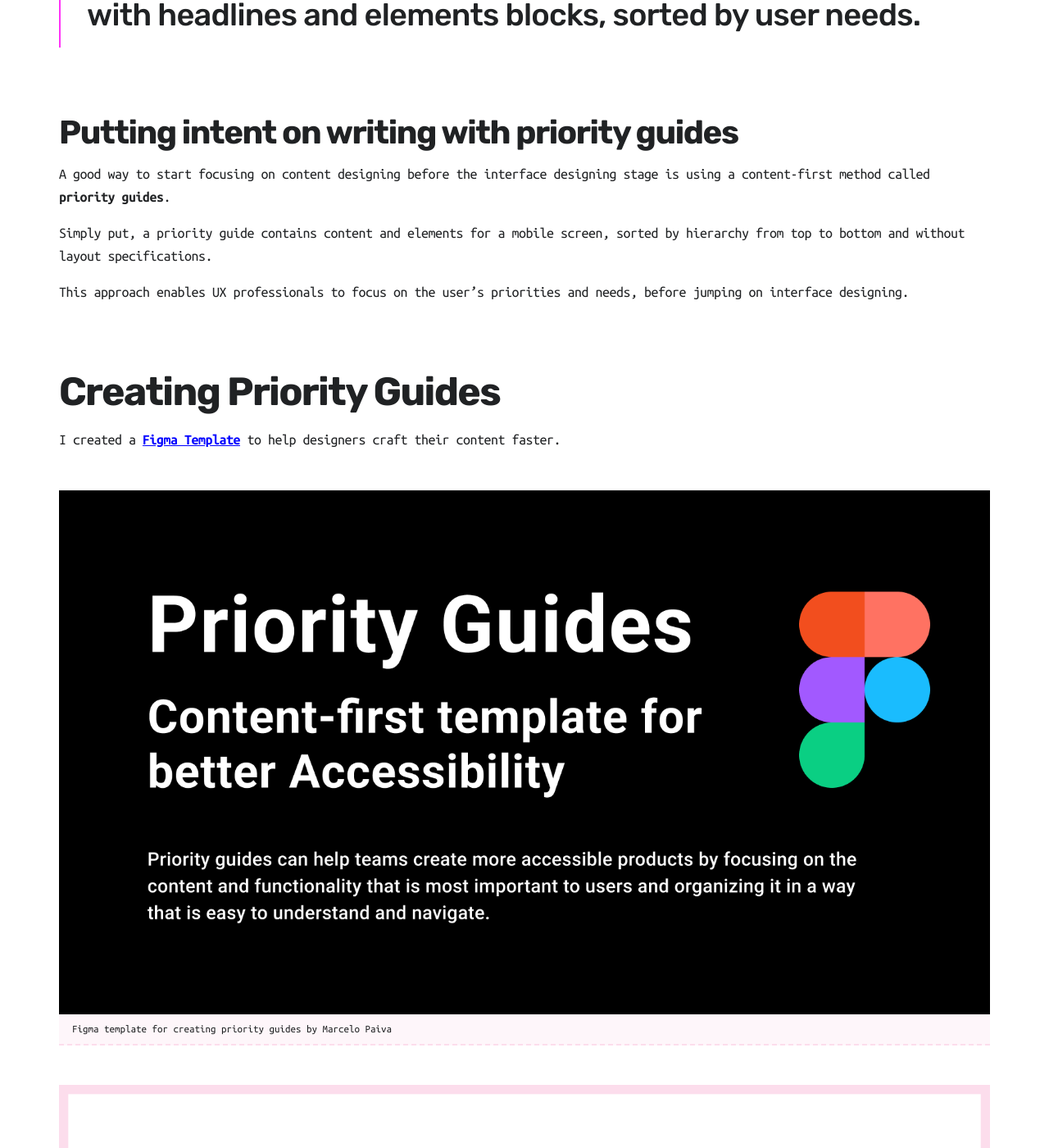
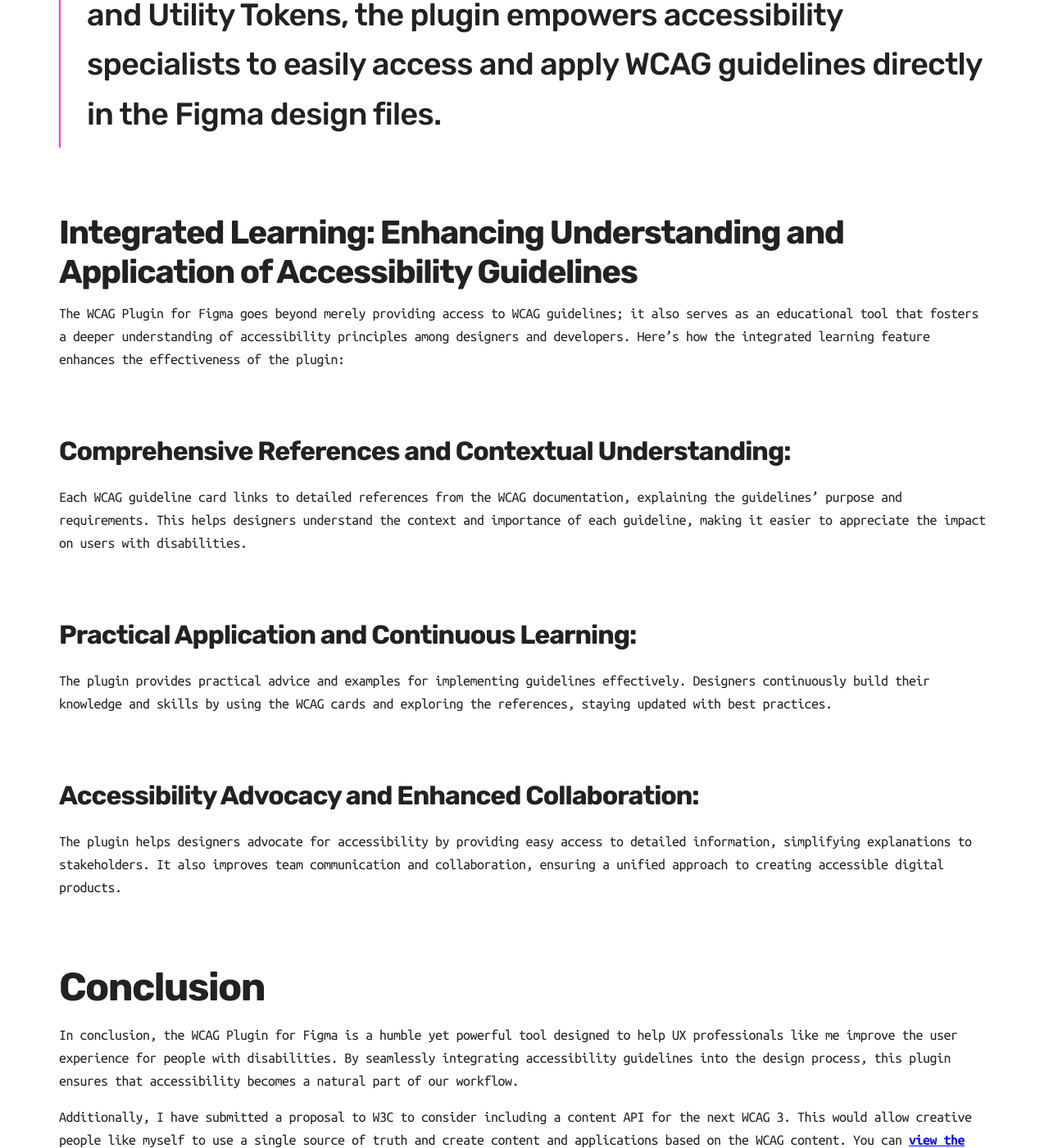
Before and after one commit to mpaiva/venus, a Jekyll site: the page built from _projects/2024-05-25-wcag-plugin.md, in a window 1280 px wide and 1400 px high, scrolled down 3129 px. Shown: the whole window at 82% size. Built offline with Jekyll 4.4.1, drawn with Linux system fonts in a browser that asks for light colours; nearby versions of some CDN libraries; some of the changed text lies outside the part shown.

Commit message:
wcag plugin update

```diff
--- a/_projects/2024-05-25-wcag-plugin.md
+++ b/_projects/2024-05-25-wcag-plugin.md
@@ -48,138 +48,28 @@
 
 By providing tools such as Guideline Search, Notation Cards, and Utility Tokens, the plugin empowers accessibility specialists to easily access and apply WCAG guidelines directly in the Figma design files and have an educational interaction with designers and developers. This ensures that accessibility is a fundamental part of the design workflow rather than an afterthought.
 
-> <h2> Solution </h2> Create good content from the beginning using Priority Guides with headlines and elements blocks, sorted by user needs.
+> <h2> Solution </h2> By providing tools such as Guideline Search, Notation Cards, and Utility Tokens, the plugin empowers accessibility specialists to easily access and apply WCAG guidelines directly in the Figma design files.
 
-### Putting intent on writing with priority guides
+### Integrated Learning: Enhancing Understanding and Application of Accessibility Guidelines
 
-A good way to start focusing on content designing before the interface designing stage is using a content-first method called **priority guides**.
+The WCAG Plugin for Figma goes beyond merely providing access to WCAG guidelines; it also serves as an educational tool that fosters a deeper understanding of accessibility principles among designers and developers. Here’s how the integrated learning feature enhances the effectiveness of the plugin:
 
-Simply put, a priority guide contains content and elements for a mobile screen, sorted by hierarchy from top to bottom and without layout specifications.
+#### Comprehensive References and Contextual Understanding:
 
-This approach enables UX professionals to focus on the user's priorities and needs, before jumping on interface designing.
+Each WCAG guideline card links to detailed references from the WCAG documentation, explaining the guidelines' purpose and requirements. This helps designers understand the context and importance of each guideline, making it easier to appreciate the impact on users with disabilities.
+#### Practical Application and Continuous Learning:
 
-## Creating Priority Guides
+The plugin provides practical advice and examples for implementing guidelines effectively. Designers continuously build their knowledge and skills by using the WCAG cards and exploring the references, staying updated with best practices.
 
-I created a [Figma Template](https://www.figma.com/community/file/1193216658324575083) to help designers craft their content faster.
+#### Accessibility Advocacy and Enhanced Collaboration:
 
-{% include image.html
-
-url="/images/projects/nolatin-figma-cover.png"
-
-description="Figma template for creating priority guides by Marcelo Paiva"
-
-%}
-
-{% include image.html
-
-url="/images/projects/nolatin-figma-05.png"
-
-description="The template suggests designers to work their way through the problem definition, by creating a story and journey mapping as preparation for building the priority guides."
-
-%}
-
-{% include image.html
-
-url="/images/projects/nolatin-figma-06.png"
-
-description="Priority guides are simple and easy to build, it's like designing with words, but focusing on the user's expected inputs and outcomes."
-
-%}
-
-## From Intent Framing to Prototyping
-
-By now, all the content needed is in place to begin building the **intent framing** (a collection of guides), which will be converted into a fully interactive and accessible HTML prototype.
-
-The following is a step-by-step example on how we create and preview the accessible prototype for a Job Search page.
-
-### 1) Create a page
-
-Adding a page to host priority guides. Let's create a Job Search page:
-
-{% include image.html
-
-url="/images/projects/nolatin-figma-07.png"
-
-description="Step-by-step example on how to create a page in nolatin.com showcasing the importance of always adding a title and description to a page."
-
-%}
-
-### 2) Add a section
-
-Create a section that will serve as a page landmark and contain the user input elements:
-
-{% include image.html
-
-url="/images/projects/nolatin-figma-08.png"
-
-description="Keyboard-only users need different ways to navigate web pages. Adding properly named and described sections enable keyboard-only users to jump direct to a portion of the page."
-
-%}
-
-### 3) Adding an input
-
-Let's add an input inside the search section
-
-{% include image.html
-
-url="/images/projects/nolatin-figma-09.png"
-
-description="In the illustration above, the label describes the function of the input form control, and generally appears adjacent to it. Sighted users make the connection visually, but others cannot. Adding a well-described label will ensure screen readers announce the text label when the user navigates to the input."
-
-%}
-
-### 4) Adding an action button
-
-Following the text input, the user will need an action button to submit the search string.
-
-{% include image.html
-
-url="/images/projects/nolatin-figma-10.png"
-
-description="One last step for the search pattern is to add an action button to submit the search and direct the user to the 'Search Results' page."
-
-%}
-
-### 5) Preview Accessible Prototype
-
-Scroll to the top of the page and hit preview. A new tab window opens up with the elements just built.
-
-{% include image.html
-
-url="/images/projects/nolatin-figma-11.png"
-
-description="On the top od the Prototype Page, the 'Preview' button will create the Accessible Prototype with all the web accessibility best practices built in."
-
-%}
-**No Latin will generate a web prototype with all the Accessibility best-practices built-in:**
-
-- Detailed skip-links
-- Purposeful landmarks
-- Semantic headings
-- Good ARIA attributes
-- Image alternative text
-- Visual focus appearance
-
-I believe this method will enable UX professionals to be proactive about including people with disabilities early in the design process - this approach is known as **"shift-left."**
-
-## Including people with disabilities in usability studies
-
-{% include image.html
-
-url="/images/projects/nolatin-05.png"
-
-description="An illustration of a multicultural group of children, including a boy in a wheelchair, working through soving a problem together."
-
-%}
-
-I also created a user testing guidelines on how to provide proper accomodations for assistive technology users during usability studies.
-
-As UX professionals, you are committed to designing solutions as ambassadors for all users, including people with disabilities.
-
-This tool invites all designers and researchers to bringing intent into their design process by elevating the content quality early for people with disabilities.
+The plugin helps designers advocate for accessibility by providing easy access to detailed information, simplifying explanations to stakeholders. It also improves team communication and collaboration, ensuring a unified approach to creating accessible digital products.
 
 ## Conclusion
 
-No Latin is a humble initiative to help UX professionals like me improving the user experience of people with disabilities.
 
-I aim to motivate other UX professionals to **write quality content early** so they can produce accessible prototypes for usability studies that include all types of users.
+In conclusion, the WCAG Plugin for Figma is a humble yet powerful tool designed to help UX professionals like me improve the user experience for people with disabilities. By seamlessly integrating accessibility guidelines into the design process, this plugin ensures that accessibility becomes a natural part of our workflow.
+
+Additionally, I have submitted a proposal to W3C to consider including a content API for the next WCAG 3. This would allow creative people like myself to use a single source of truth and create content and applications based on the WCAG content. You can [view the proposal to WCAG 3](https://github.com/w3c/wcag3/issues/84#issuecomment-2122681272) and comment on it.
+
+Let's work together to create more inclusive, equitable digital experiences for everyone.
```
